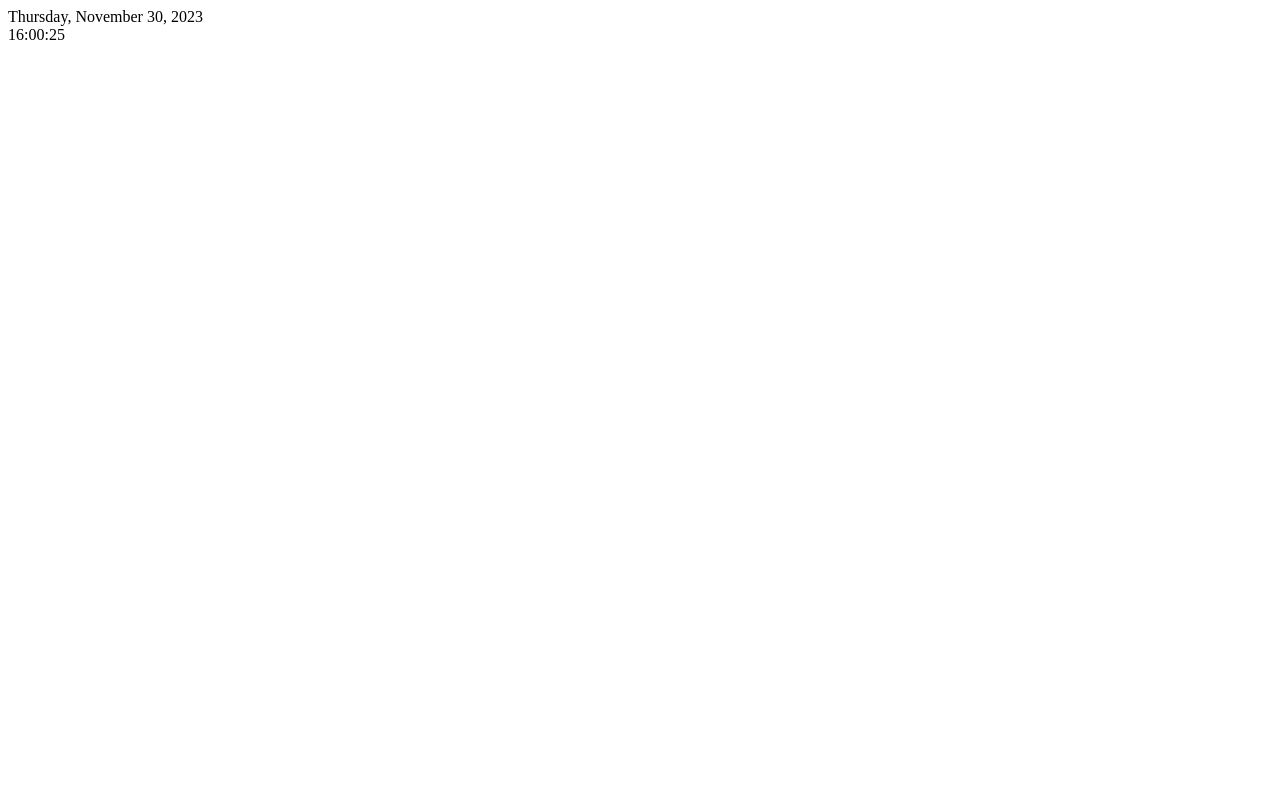
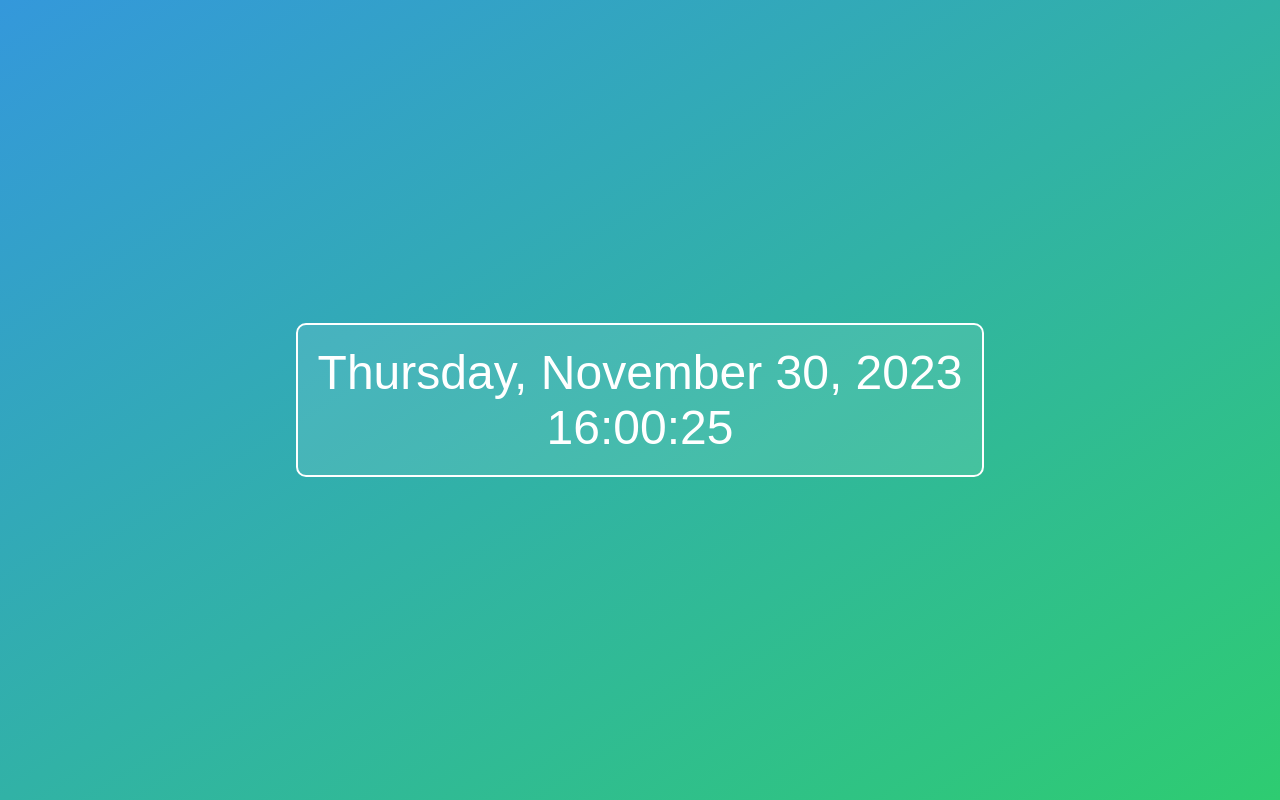
Before and after one commit to Mikooooooooooooooo/Assignment10, a plain HTML site: page index.html in a window 1280 px wide. Drawn offline with Linux system fonts and the light colour scheme.

Commit message:
Add style fot html

```diff
--- a/index.html
+++ b/index.html
@@ -6,7 +6,25 @@
     <meta name="viewport" content="width=device-width, initial-scale=1.0">
     <title>Current Date and Time</title>
     <style>
-        /* Your CSS styles will go here */
+       body {
+        font-family: 'Arial', sans-serif;
+        text-align: center;
+        margin: 0;
+        padding: 0;
+        height: 100vh;
+        display: flex;
+        justify-content: center;
+        align-items: center;
+        background: linear-gradient(to bottom right, #3498db, #2ecc71);
+        color: #fff;
+        }
+        #datetime {
+            font-size: 3em;
+            padding: 20px;
+            border: 2px solid #fff;
+            border-radius: 10px;
+            background-color: rgba(255, 255, 255, 0.1);
+        }
     </style>
 </head>
 
```
